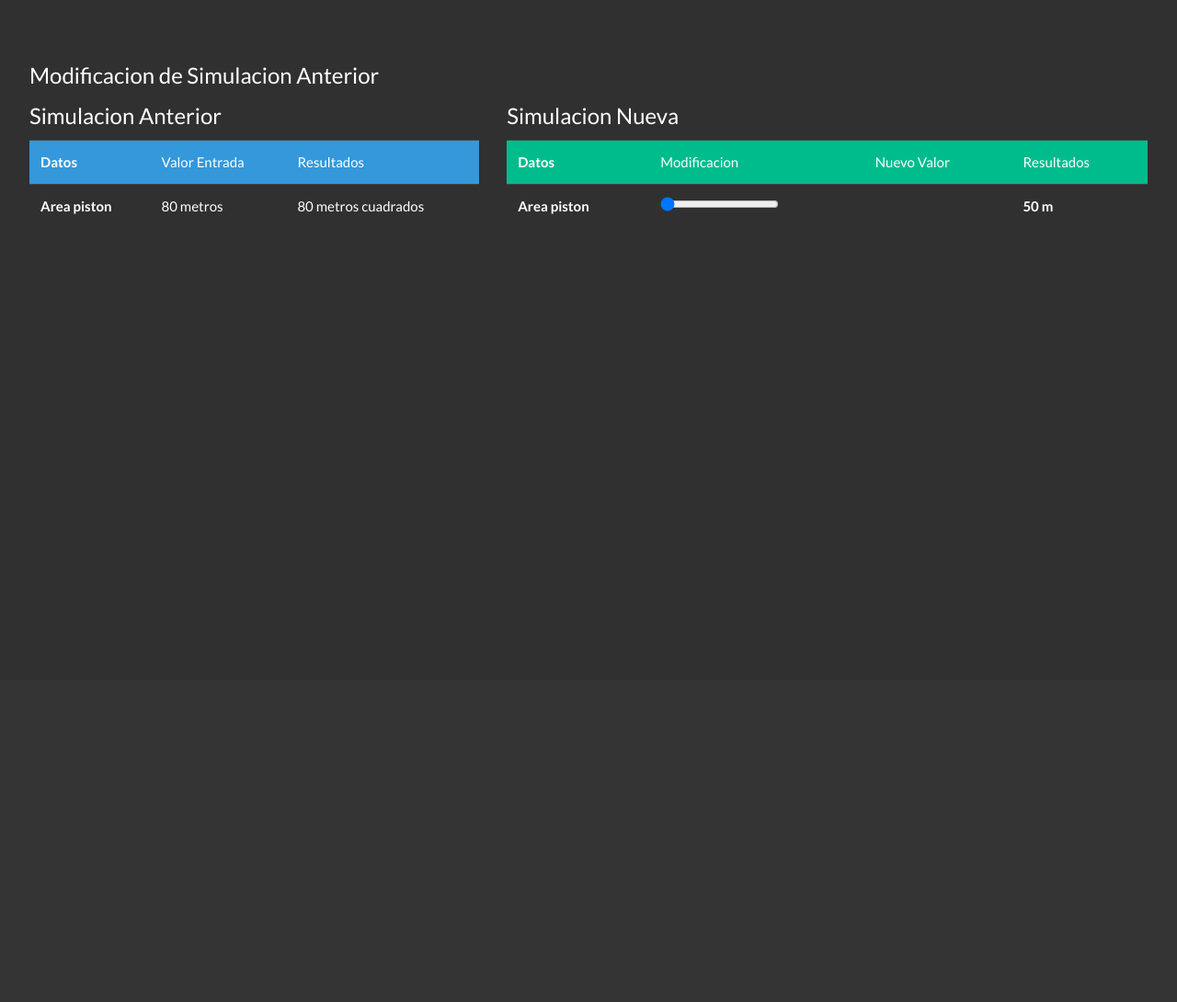
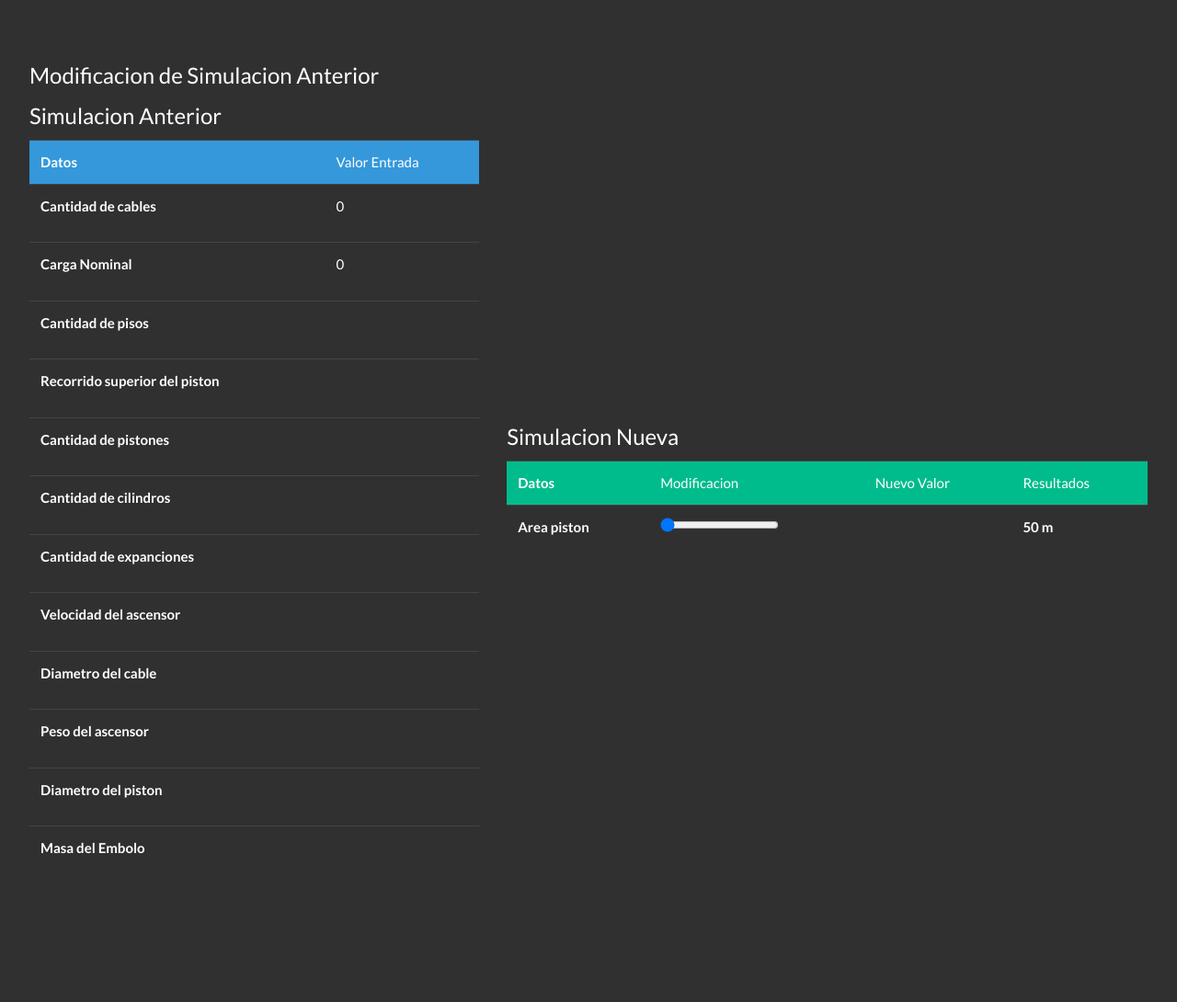
Before and after one commit to RicardoEstupinian/KRVS, a Django app: page /modificacion/ in a window 1280 px wide. Shown: the part 60-1150 px from the top of the page at 92% size. Before the commit the page ends 293 px from the top, so only its background shows below. Run offline with Django 3.2, Linux system fonts and the light colour scheme; some libraries are stand-ins or nearby versions; some web fonts are replaced.

Commit message:
se inicio el template modificacion

```diff
--- a/apps/solicitud/forms.py
+++ b/apps/solicitud/forms.py
@@ -24,6 +24,12 @@ pisos= (
 		('9',9),
 		('10',10),
 	)
+expanciones= (
+		('1',1),
+		('2',2),
+		('3',3),
+	)
+
 
 class ModificacionForm(forms.ModelForm):
 
--- a/apps/solicitud/views.py
+++ b/apps/solicitud/views.py
@@ -1,4 +1,68 @@
 from django.shortcuts import render
+from apps.simulacion.models import Simulador
+
 
 def modificacion(request):
-	return render(request,'modificacion/index_modificacion.html')
+	numero_Cables = 0
+	carga_Nominal = 0
+	recorrido_Cabina = 0
+	Recorrido_Superior_Piston = 0
+	cantidad_Pistones = 0
+	cantidad_Cilindros = 0
+	numero_Expanciones = 0
+	velocidad_Cabina = 0
+	diametro_Cable = 0
+	peso_Ascensor = 0
+	diamtro_Piston = 0
+	masa_Embolo = 0
+	if request.method == 'POST':
+
+
+
+
+		form = ModificacionForm(request.POST)
+		datoSimulacion = Simulador.objects.all()
+		for dato in datoSimulacion:
+			if dato.id == 5:
+				numero_Cables = dato.numero_Cables
+				carga_Nominal = dato.carga_Nominal
+				recorrido_Cabina = dato.recorrido_Cabina
+				Recorrido_Superior_Piston = dato.Recorido_Superior_Piston
+				cantidad_Pistones = dato.cantidad_Pistones
+				cantidad_Cilindros = dato.cantidad_Cilindros
+				numero_Expanciones = dato.numero_Expanciones
+				velocidad_Cabina = dato.velocidad_Cabina
+				diametro_Cable = dato.diametro_Cable
+				peso_Ascensor = dato.peso_Ascensor
+				diametro_Piston = dato.diamtro_Piston
+				masa_Embolo = dato.masa_Embolo
+
+
+		diccionario = {
+
+
+			'recorrido_Cabina' : recorrido_Cabina,
+			'Recorrido_Superior_Piston': Recorrido_Superior_Piston,
+			'cantidad_Pistones' : cantidad_Pistones,
+			'cantidad_Cilindros' : cantidad_Cilindros,
+			'numero_Expanciones': numero_Expanciones,
+			'velocidad_Cabina': velocidad_Cabina,
+			'diametro_Cable': diametro_Cable,
+			'peso_Ascensor':peso_Ascensor,
+			'diamtro_Piston': diamtro_Piston,
+			'masa_Embolo': masa_Embolo,
+		}
+
+
+
+
+
+
+
+#			diametro_C = request.POST.get('diametro_Cable')
+
+
+
+
+
+	return render(request,'modificacion/index_modificacion.html',{'numero_Cables' : numero_Cables,'carga_Nominal' : carga_Nominal})
--- a/templates/modificacion/index_modificacion.html
+++ b/templates/modificacion/index_modificacion.html
@@ -19,21 +19,126 @@
                     <td>
                         Valor Entrada
                     </td>
+
+                </tr>
+                <tr>
+                    <th class="row-md-5">
+                        <p>
+                            Cantidad de cables
+                        </p>
+                    </th>
                     <td>
-                        Resultados
+                        {{numero_Cables}}
                     </td>
                 </tr>
                 <tr>
                     <th class="row-md-5">
                         <p>
-                            Area piston
+                            Carga Nominal
                         </p>
                     </th>
                     <td>
-                        80 metros
+                        {{carga_Nominal}}
                     </td>
+                </tr>
+                <tr>
+                    <th class="row-md-5">
+                        <p>
+                            Cantidad de pisos
+                        </p>
+                    </th>
                     <td>
-                        80 metros cuadrados
+
+                    </td>
+                </tr>
+                <tr>
+                    <th class="row-md-5">
+                        <p>
+                            Recorrido superior del piston
+                        </p>
+                    </th>
+                    <td>
+
+                    </td>
+                </tr>
+                <tr>
+                    <th class="row-md-5">
+                        <p>
+                            Cantidad de pistones
+                        </p>
+                    </th>
+                    <td>
+
+                    </td>
+                </tr>
+                <tr>
+                    <th class="row-md-5">
+                        <p>
+                            Cantidad de cilindros
+                        </p>
+                    </th>
+                    <td>
+
+                    </td>
+                </tr>
+                <tr>
+                    <th class="row-md-5">
+                        <p>
+                            Cantidad de expanciones
+                        </p>
+                    </th>
+                    <td>
+
+                    </td>
+                </tr>
+                <tr>
+                    <th class="row-md-5">
+                        <p>
+                            Velocidad del ascensor
+                        </p>
+                    </th>
+                    <td>
+
+                    </td>
+                </tr>
+                <tr>
+                    <th class="row-md-5">
+                        <p>
+                            Diametro del cable
+                        </p>
+                    </th>
+                    <td>
+
+                    </td>
+                </tr>
+                <tr>
+                    <th class="row-md-5">
+                        <p>
+                            Peso del ascensor
+                        </p>
+                    </th>
+                    <td>
+
+                    </td>
+                </tr>
+                <tr>
+                    <th class="row-md-5">
+                        <p>
+                            Diametro del piston
+                        </p>
+                    </th>
+                    <td>
+
+                    </td>
+                </tr>
+                <tr>
+                    <th class="row-md-5">
+                        <p>
+                        Masa del Embolo
+                        </p>
+                    </th>
+                    <td>
+
                     </td>
                 </tr>
             </table>
--- a/templates/simulacion/index_simulacion.html
+++ b/templates/simulacion/index_simulacion.html
@@ -9,7 +9,6 @@
     <form method="post">
 
         {% csrf_token %}
-
 
         <div class="col-sm-6">
             <legend>
```
Also changed, not shown: apps/simulacion/models.py (+9 -9 lines).
